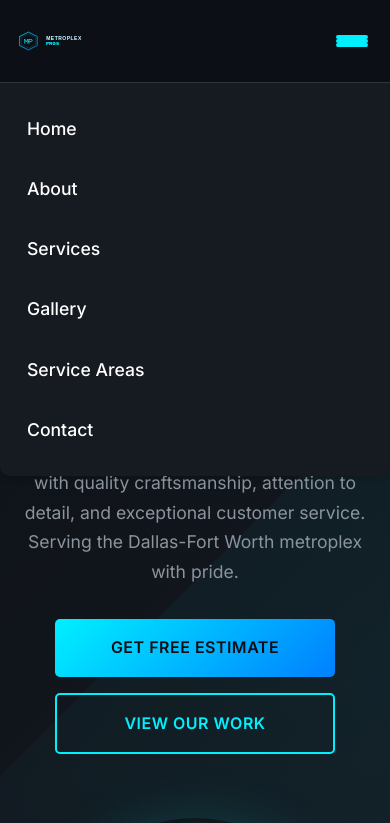
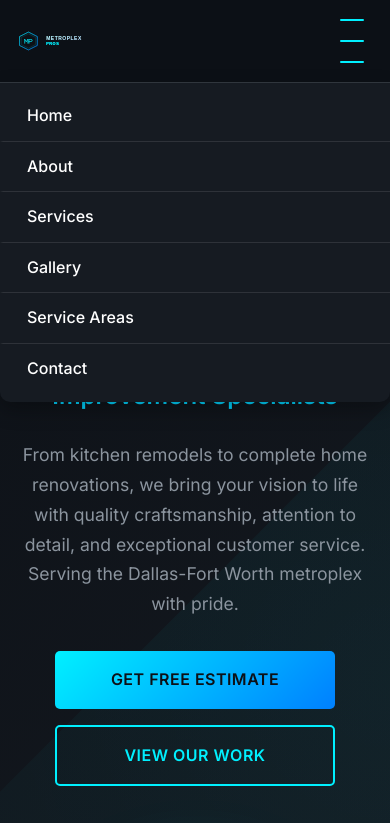
Before and after one commit to thejdmckinney/metroplexpros.com, a Next.js app: page / in a window 390 px wide. Shown: the top 823 px of the page. Built offline with nearby package versions, Linux system fonts and the light colour scheme.

Commit message:
Fix hamburger navigation animation and content spacing under header

```diff
--- a/components/Header.js
+++ b/components/Header.js
@@ -36,7 +36,7 @@ export default function Header() {
 
           {/* Mobile Menu Button */}
           <button
-            className="mobile-menu-btn"
+            className={`mobile-menu-btn ${isMenuOpen ? 'menu-open' : ''}`}
             onClick={() => setIsMenuOpen(!isMenuOpen)}
             aria-label="Toggle menu"
           >
--- a/styles/globals.css
+++ b/styles/globals.css
@@ -370,9 +370,9 @@ p {
 .mobile-menu-btn {
   display: none;
   flex-direction: column;
-  justify-content: space-around;
+  justify-content: space-between;
   width: 2rem;
-  height: 2rem;
+  height: 1.5rem;
   background: transparent;
   border: none;
   cursor: pointer;
@@ -380,17 +380,40 @@ p {
   min-width: 44px;
   min-height: 44px;
   align-items: center;
-  justify-content: center;
 }
 
 .mobile-menu-btn span {
-  width: 2rem;
-  height: 0.25rem;
+  width: 1.5rem;
+  height: 2px;
   background: var(--color-accent);
-  border-radius: 10px;
-  transition: all 0.3s linear;
-  position: relative;
-  transform-origin: 1px;
+  border-radius: 2px;
+  transition: all 0.3s ease;
+  display: block;
+}
+
+.mobile-menu-btn span:nth-child(1) {
+  transform-origin: 0% 0%;
+}
+
+.mobile-menu-btn span:nth-child(2) {
+  transform-origin: 0% 100%;
+}
+
+.mobile-menu-btn span:nth-child(3) {
+  transform-origin: 0% 100%;
+}
+
+.mobile-menu-btn.menu-open span:nth-child(1) {
+  transform: rotate(45deg) translate(0px, 0px);
+}
+
+.mobile-menu-btn.menu-open span:nth-child(2) {
+  opacity: 0;
+  transform: rotate(0deg) scale(0.2, 0.2);
+}
+
+.mobile-menu-btn.menu-open span:nth-child(3) {
+  transform: rotate(-45deg) translate(0px, 0px);
 }
 
 .nav-mobile {
@@ -398,7 +421,7 @@ p {
   flex-direction: column;
   background: var(--color-bg-alt);
   border-top: 1px solid var(--color-border);
-  padding: 1rem 0;
+  padding: 0.5rem 0;
   margin-top: 0;
   border-radius: 0 0 10px 10px;
   position: absolute;
@@ -406,7 +429,8 @@ p {
   left: 0;
   right: 0;
   z-index: 999;
-  box-shadow: 0 4px 6px rgba(0, 0, 0, 0.1);
+  box-shadow: 0 8px 20px rgba(0, 0, 0, 0.3);
+  backdrop-filter: blur(10px);
 }
 
 .nav-mobile-open {
@@ -416,19 +440,25 @@ p {
 .nav-mobile-link {
   color: var(--color-text);
   text-decoration: none;
-  padding: 1rem 1.5rem;
+  padding: 0.75rem 1.5rem;
   font-weight: 500;
   transition: all 0.3s ease;
   border-left: 3px solid transparent;
   min-height: 44px;
   display: flex;
   align-items: center;
-  font-size: 1.1rem;
+  font-size: 1rem;
+  border-bottom: 1px solid rgba(255, 255, 255, 0.1);
 }
 
-.nav-mobile-link:hover {
+.nav-mobile-link:last-child {
+  border-bottom: none;
+}
+
+.nav-mobile-link:hover,
+.nav-mobile-link:active {
   color: var(--color-accent);
-  background: rgba(0, 240, 255, 0.05);
+  background: rgba(0, 240, 255, 0.1);
   border-left-color: var(--color-accent);
 }
 
@@ -568,7 +598,7 @@ p {
   }
 
   .hero {
-    padding: 2rem 0 3rem;
+    padding: 3rem 0 3rem;
     margin-top: 0;
   }
 
@@ -589,7 +619,7 @@ p {
 
 /* Hero Section */
 .hero {
-  padding: 4rem 0 6rem;
+  padding: 6rem 0 6rem;
   background: linear-gradient(135deg, var(--color-bg) 0%, var(--color-bg-alt) 100%);
   position: relative;
   overflow: hidden;
```
